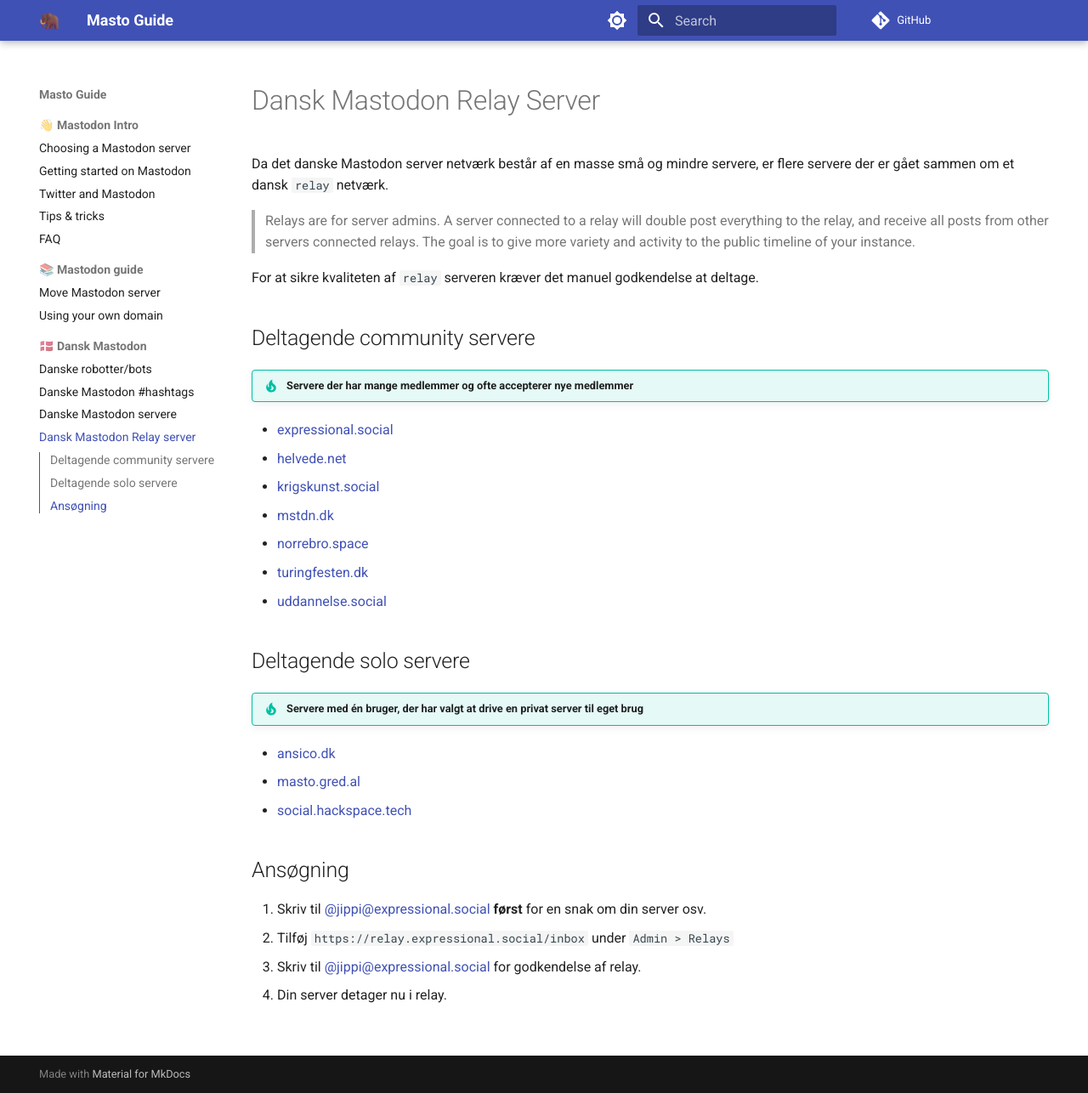
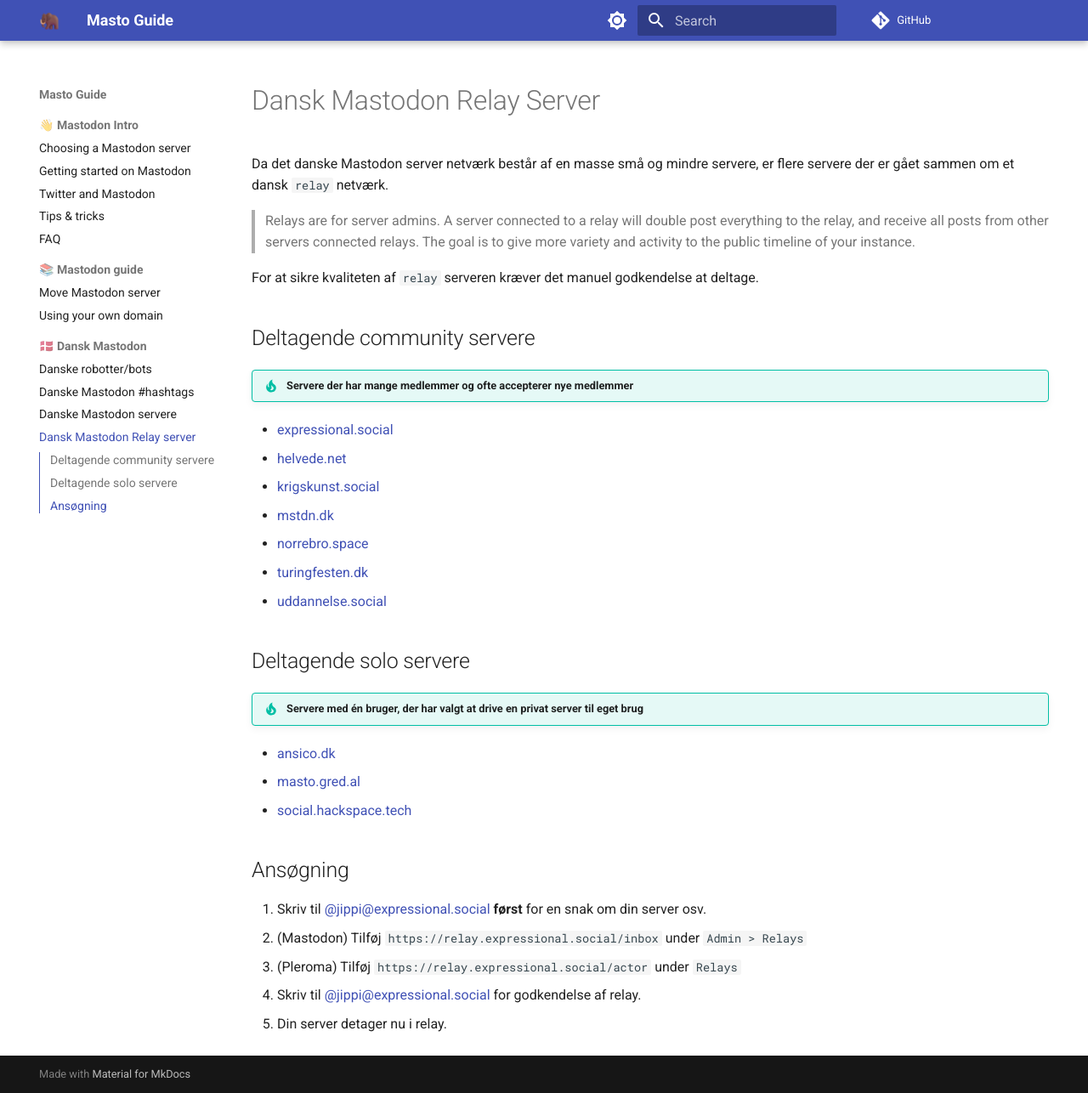
Before and after one commit to jippi/masto-guide, an MkDocs documentation site: the page built from docs/dk/relay.md, in a window 1280 px wide and 1286 px high. Shown: the whole window at 85% size. Built offline with MkDocs 1.6.1 and Material for MkDocs 9.7.7, drawn with Linux system fonts in a browser that asks for light colours; comment, search, counter and statistics services are not loaded.

Commit message:
Add Pleroma relay support

```diff
--- a/docs/dk/relay.md
+++ b/docs/dk/relay.md
@@ -29,6 +29,7 @@ For at sikre kvaliteten af `relay` serveren kræver det manuel godkendelse at de
 ## Ansøgning
 
 1. Skriv til [@jippi@expressional.social](https://expressional.social/@jippi){target=_blank} **først** for en snak om din server osv.
-1. Tilføj `https://relay.expressional.social/inbox` under `Admin > Relays`
+1. (Mastodon) Tilføj `https://relay.expressional.social/inbox` under `Admin > Relays`
+1. (Pleroma) Tilføj `https://relay.expressional.social/actor` under `Relays`
 1. Skriv til [@jippi@expressional.social](https://expressional.social/@jippi){target=_blank} for godkendelse af relay.
 1. Din server detager nu i relay.
```
